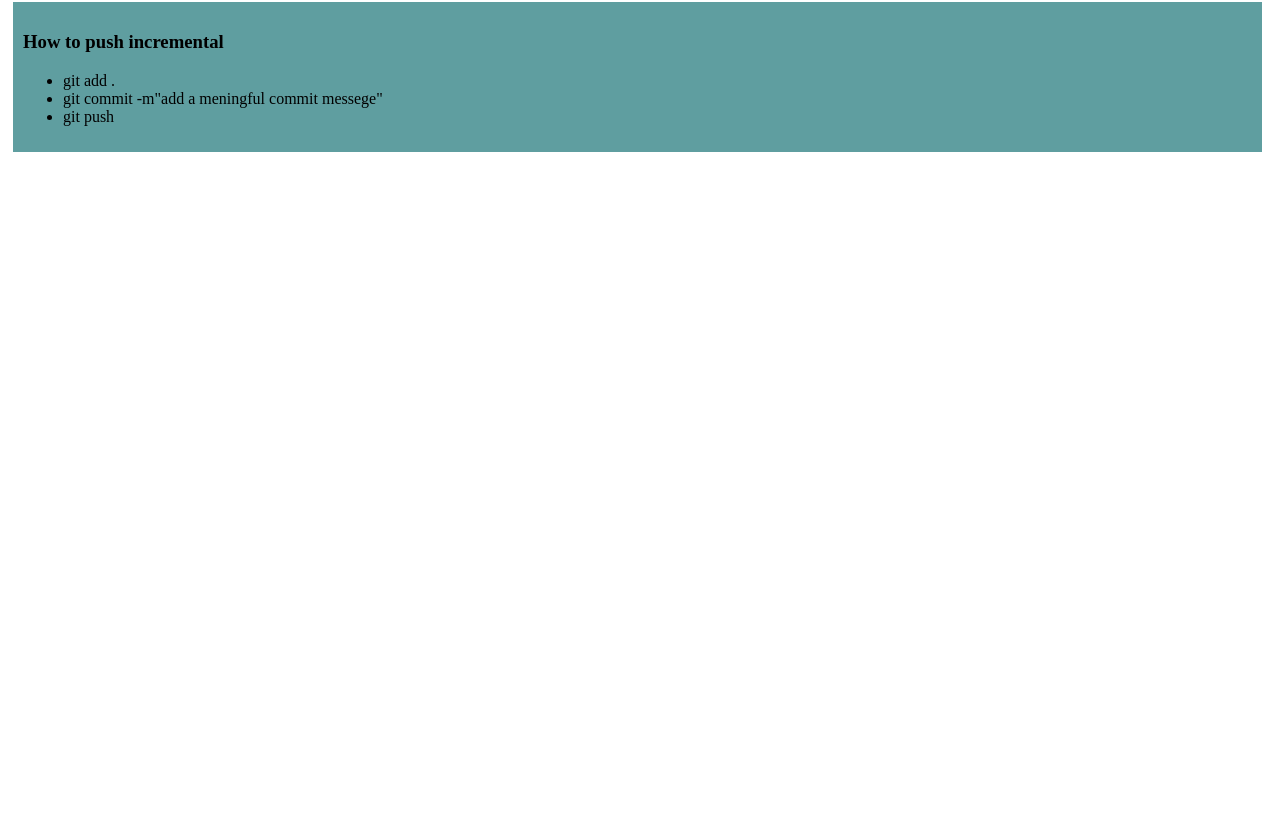
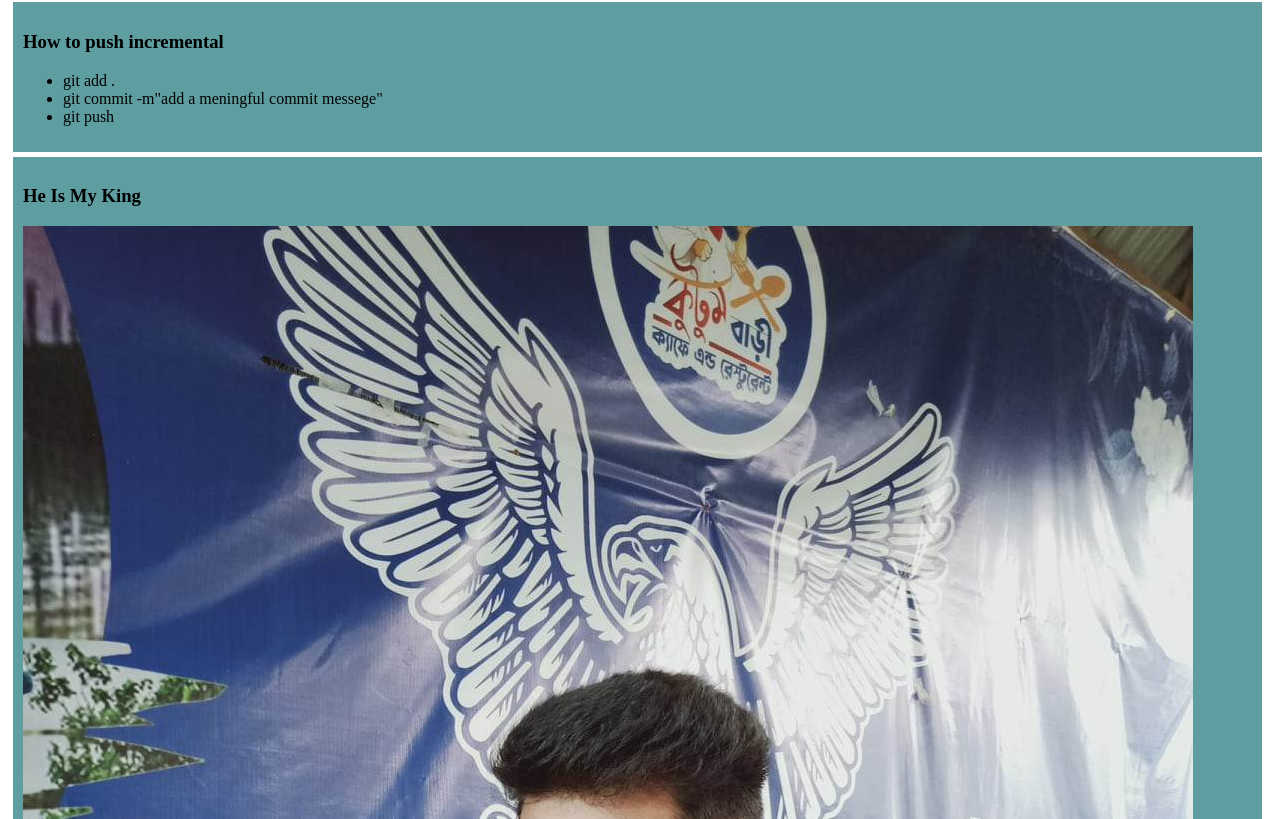
Before and after one commit to marufakhuku/my-simple-website, a plain HTML site: page index.html in a window 1280 px wide. Shown: the part 361-1180 px from the top of the page. Before the commit the page ends 800 px from the top, so only its background shows below. Drawn offline with Linux system fonts and the light colour scheme.

Commit message:
added my king

```diff
--- a/index.html
+++ b/index.html
@@ -31,5 +31,9 @@
             <li>git push</li>
         </Ul>
     </div>
+    <div>
+        <h3>He Is My King</h3>
+        <img src="images/king.jpg" alt="">
+    </div>
 </body>
 </html>
```
Also changed, not shown: images/king.jpg (added).
